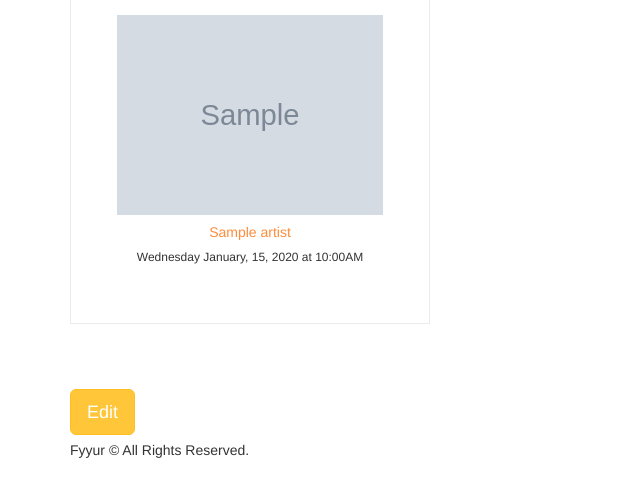
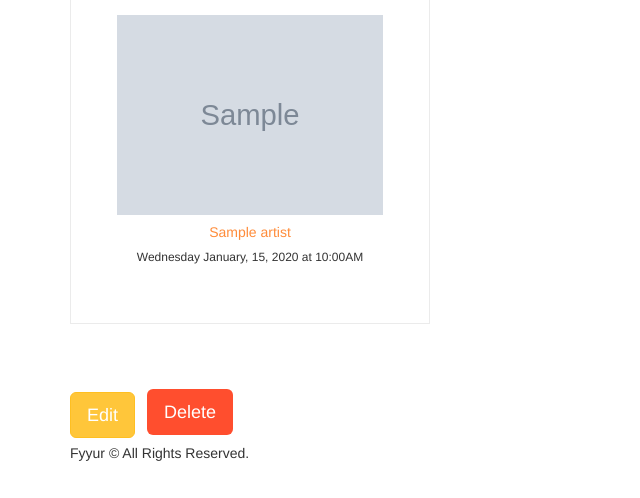
Before and after one commit to Angelica137/fyyur_database, a Flask app: page /venues/1 in a window 1280 px wide. Shown: the part 701-1199 px from the top of the page, without its empty margins (0-640 px from the left). Before the commit the page ends 1159 px from the top, so only its background shows below. Run offline with Flask 2, Linux system fonts and the light colour scheme; tables that the repository leaves empty hold one stand-in row (values such as "Sample post"); grey boxes marked "Sample" are stand-in pictures; some libraries are stand-ins or nearby versions.

Commit message:
add delete button to venue page

```diff
--- a/app.py
+++ b/app.py
@@ -195,7 +195,8 @@ def search_venues():
 @app.route('/venues/<int:venue_id>')
 def show_venue(venue_id):
     # shows the venue page with the given venue_id
-    # TODO: replace with real venue data from the venues table, using venue_id - DONE
+    # TODO: replace with real venue data from the venues table, using venue_id
+    # - DONE
     venue = Venue.query.get(venue_id)
 
     if not venue:
@@ -250,7 +251,7 @@ def create_venue_form():
 
 @app.route('/venues/create', methods=['POST'])
 def create_venue_submission():
-    # TODO: insert form data as a new Venue record in the db, instead
+    # TODO: insert form data as a new Venue record in the db, instead - DONE
     form = VenueForm(request.form)
     if form.validate_on_submit():
         try:
@@ -270,7 +271,7 @@ def create_venue_submission():
             db.session.add(new_venue)
             db.session.commit()
             # TODO: modify data to be the data object returned from db
-            # insertion
+            # insertion - I AM NOT SURE THIS IS WHAT WAS ASKED FOR
             venue = Venue.query.get(new_venue.id)
             data = {
                 "id": venue.id,
@@ -290,7 +291,7 @@ def create_venue_submission():
             # on successful db insert, flash success
             flash('Venue ' + form.name.data + ' was successfully listed!')
             return redirect(url_for('index'))
-            # TODO: on unsuccessful db insert, flash an error instead.
+            # TODO: on unsuccessful db insert, flash an error instead. - DONE
             # e.g., flash('An error occurred. Venue ' + data.name + ' could
             # not be listed.')
             # see: http://flask.pocoo.org/docs/1.0/patterns/flashing/
@@ -312,15 +313,20 @@ def create_venue_submission():
 
 @app.route('/venues/<venue_id>', methods=['DELETE'])
 def delete_venue(venue_id):
-  # TODO: Complete this endpoint for taking a venue_id, and using
-  # SQLAlchemy ORM to delete a record. Handle cases where the session commit could fail.
+    # TODO: Complete this endpoint for taking a venue_id, and using
+    # SQLAlchemy ORM to delete a record. Handle cases where the session commit
+    # could fail.
 
-  # BONUS CHALLENGE: Implement a button to delete a Venue on a Venue Page, have it so that
-  # clicking that button delete it from the db then redirect the user to the homepage
-  return None
+    # BONUS CHALLENGE: Implement a button to delete a Venue on a Venue Page,
+    # have it so that
+    # clicking that button delete it from the db then redirect the user to the
+    # homepage
+    return None
 
 #  Artists
 #  ----------------------------------------------------------------
+
+
 @app.route('/artists')
 def artists():
   # TODO: replace with real data returned from querying the database
--- a/static/css/main.css
+++ b/static/css/main.css
@@ -209,3 +209,15 @@ h2.monospace {
 .subtitle {
   opacity: 0.5;
 }
+
+.btn-delete {
+	color: #fff;
+	background-color: rgb(255, 78, 46);
+	border-color: rgb(255, 78, 46);
+	border: 1px solid transparent;
+	padding: 10px 16px;
+	margin-left: 8px;
+  font-size: 18px;
+	line-height: 1.3333333;
+  border-radius: 6px;
+}
--- a/templates/pages/show_venue.html
+++ b/templates/pages/show_venue.html
@@ -1,14 +1,9 @@
-{% extends 'layouts/main.html' %}
-{% block title %}Venue Search{% endblock %}
-{% block content %}
+{% extends 'layouts/main.html' %} {% block title %}Venue Search{% endblock %} {%
+block content %}
 <div class="row">
   <div class="col-sm-6">
-		<h1 class="monospace">
-			{{ venue.name }}
-		</h1>
-		<p class="subtitle">
-			ID: {{ venue.id }}
-		</p>
+    <h1 class="monospace">{{ venue.name }}</h1>
+    <p class="subtitle">ID: {{ venue.id }}</p>
     <div class="genres">
       {% for genre in venue.genres %}
       <span class="genre">{{ genre }}</span>
@@ -18,22 +13,33 @@
       <i class="fas fa-globe-americas"></i> {{ venue.city }}, {{ venue.state }}
     </p>
     <p>
-			<i class="fas fa-map-marker"></i> {% if venue.address %}{{ venue.address }}{% else %}No Address{% endif %}
+      <i class="fas fa-map-marker"></i> {% if venue.address %}{{ venue.address
+      }}{% else %}No Address{% endif %}
     </p>
     <p>
-			<i class="fas fa-phone-alt"></i> {% if venue.phone %}{{ venue.phone }}{% else %}No Phone{% endif %}
+      <i class="fas fa-phone-alt"></i> {% if venue.phone %}{{ venue.phone }}{%
+      else %}No Phone{% endif %}
     </p>
     <p>
-			<i class="fas fa-link"></i> {% if venue.website %}<a href="{{ venue.website }}" target="_blank">{{ venue.website }}</a>{% else %}No Website{% endif %}
+      <i class="fas fa-link"></i> {% if venue.website %}<a
+        href="{{ venue.website }}"
+        target="_blank"
+        >{{ venue.website }}</a
+      >{% else %}No Website{% endif %}
     </p>
     <p>
-			<i class="fab fa-facebook-f"></i> {% if venue.facebook_link %}<a href="{{ venue.facebook_link }}" target="_blank">{{ venue.facebook_link }}</a>{% else %}No Facebook Link{% endif %}
+      <i class="fab fa-facebook-f"></i> {% if venue.facebook_link %}<a
+        href="{{ venue.facebook_link }}"
+        target="_blank"
+        >{{ venue.facebook_link }}</a
+      >{% else %}No Facebook Link{% endif %}
     </p>
     {% if venue.seeking_talent %}
     <div class="seeking">
       <p class="lead">Currently seeking talent</p>
       <div class="description">
-				<i class="fas fa-quote-left"></i> {{ venue.seeking_description }} <i class="fas fa-quote-right"></i>
+        <i class="fas fa-quote-left"></i> {{ venue.seeking_description }}
+        <i class="fas fa-quote-right"></i>
       </div>
     </div>
     {% else %}
@@ -47,13 +53,18 @@
   </div>
 </div>
 <section>
-	<h2 class="monospace">{{ venue.upcoming_shows_count }} Upcoming {% if venue.upcoming_shows_count == 1 %}Show{% else %}Shows{% endif %}</h2>
+  <h2 class="monospace">
+    {{ venue.upcoming_shows_count }} Upcoming {% if venue.upcoming_shows_count
+    == 1 %}Show{% else %}Shows{% endif %}
+  </h2>
   <div class="row">
     {%for show in venue.upcoming_shows %}
     <div class="col-sm-4">
       <div class="tile tile-show">
         <img src="{{ show.artist_image_link }}" alt="Show Artist Image" />
-				<h5><a href="/artists/{{ show.artist_id }}">{{ show.artist_name }}</a></h5>
+        <h5>
+          <a href="/artists/{{ show.artist_id }}">{{ show.artist_name }}</a>
+        </h5>
         <h6>{{ show.start_time|datetime('full') }}</h6>
       </div>
     </div>
@@ -61,13 +72,18 @@
   </div>
 </section>
 <section>
-	<h2 class="monospace">{{ venue.past_shows_count }} Past {% if venue.past_shows_count == 1 %}Show{% else %}Shows{% endif %}</h2>
+  <h2 class="monospace">
+    {{ venue.past_shows_count }} Past {% if venue.past_shows_count == 1 %}Show{%
+    else %}Shows{% endif %}
+  </h2>
   <div class="row">
     {%for show in venue.past_shows %}
     <div class="col-sm-4">
       <div class="tile tile-show">
         <img src="{{ show.artist_image_link }}" alt="Show Artist Image" />
-				<h5><a href="/artists/{{ show.artist_id }}">{{ show.artist_name }}</a></h5>
+        <h5>
+          <a href="/artists/{{ show.artist_id }}">{{ show.artist_name }}</a>
+        </h5>
         <h6>{{ show.start_time|datetime('full') }}</h6>
       </div>
     </div>
@@ -75,6 +91,9 @@
   </div>
 </section>
 
-<a href="/venues/{{ venue.id }}/edit"><button class="btn btn-primary btn-lg">Edit</button></a>
+<a href="/venues/{{ venue.id }}/edit"
+  ><button class="btn btn-primary btn-lg">Edit</button></a
+>
+<button class="btn-delete">Delete</button>
 
 {% endblock %}
```
Lines whose indentation alone changed are shown as unchanged.
